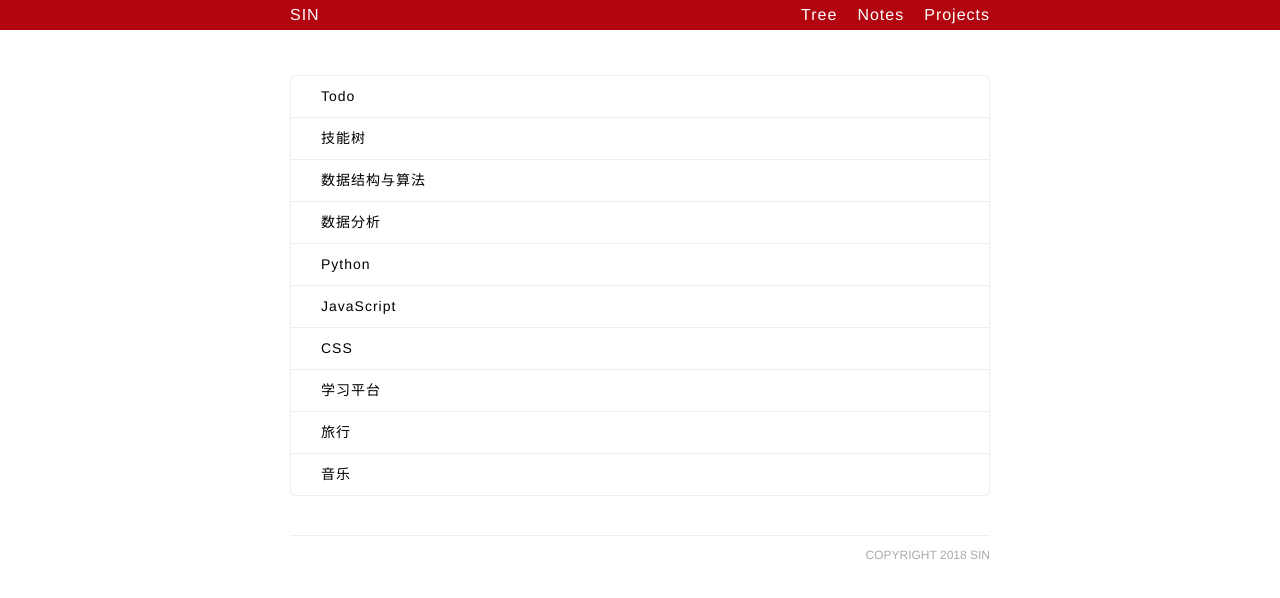
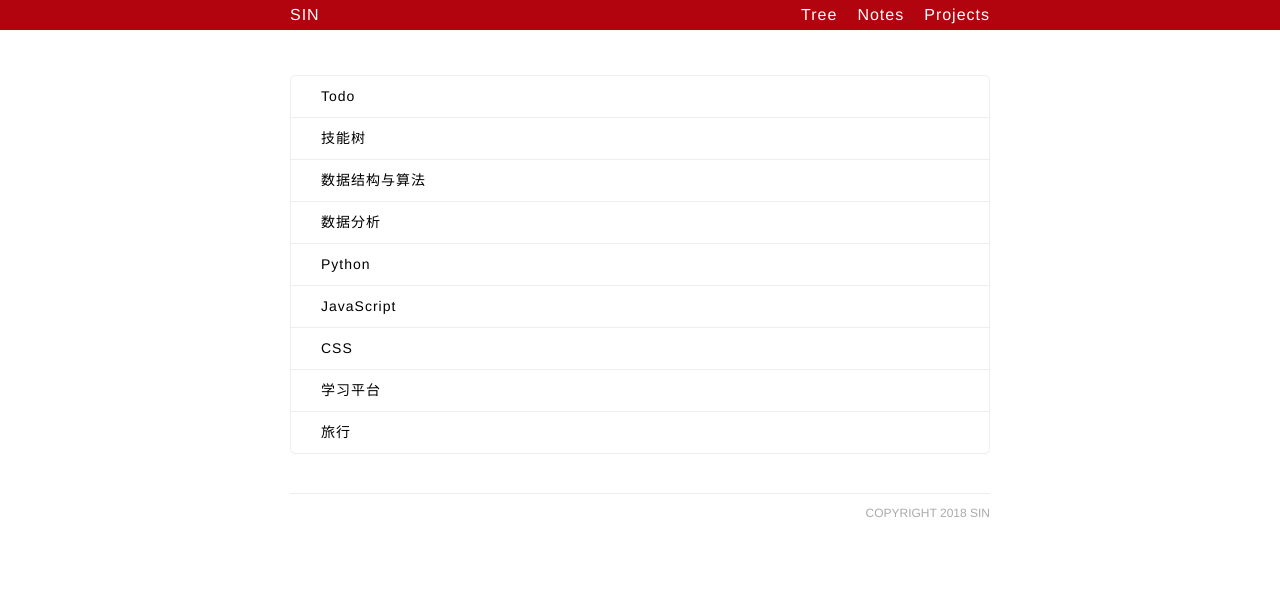
Before and after one commit to 12ff806/12ff806.github.io, a Jekyll site: the page built from tree/index.html, in a window 1280 px wide. Shown: the top 598 px of the page. Built offline with Jekyll 4.4.1, drawn with Linux system fonts in a browser that asks for light colours; comment, search, counter and statistics services are not loaded.

Commit message:
disable music

```diff
--- a/tree/index.html
+++ b/tree/index.html
@@ -17,6 +17,6 @@ projects: passive
         <li><a href="/tree/css">CSS</a></li>
         <li><a href="/tree/mooc">学习平台</a></li>
         <li><a href="/tree/travel">旅行</a></li>
-        <li><a href="/tree/music">音乐</a></li>
+        <!--<li><a href="/tree/music">音乐</a></li>-->
     </ul>
 </div>
```
